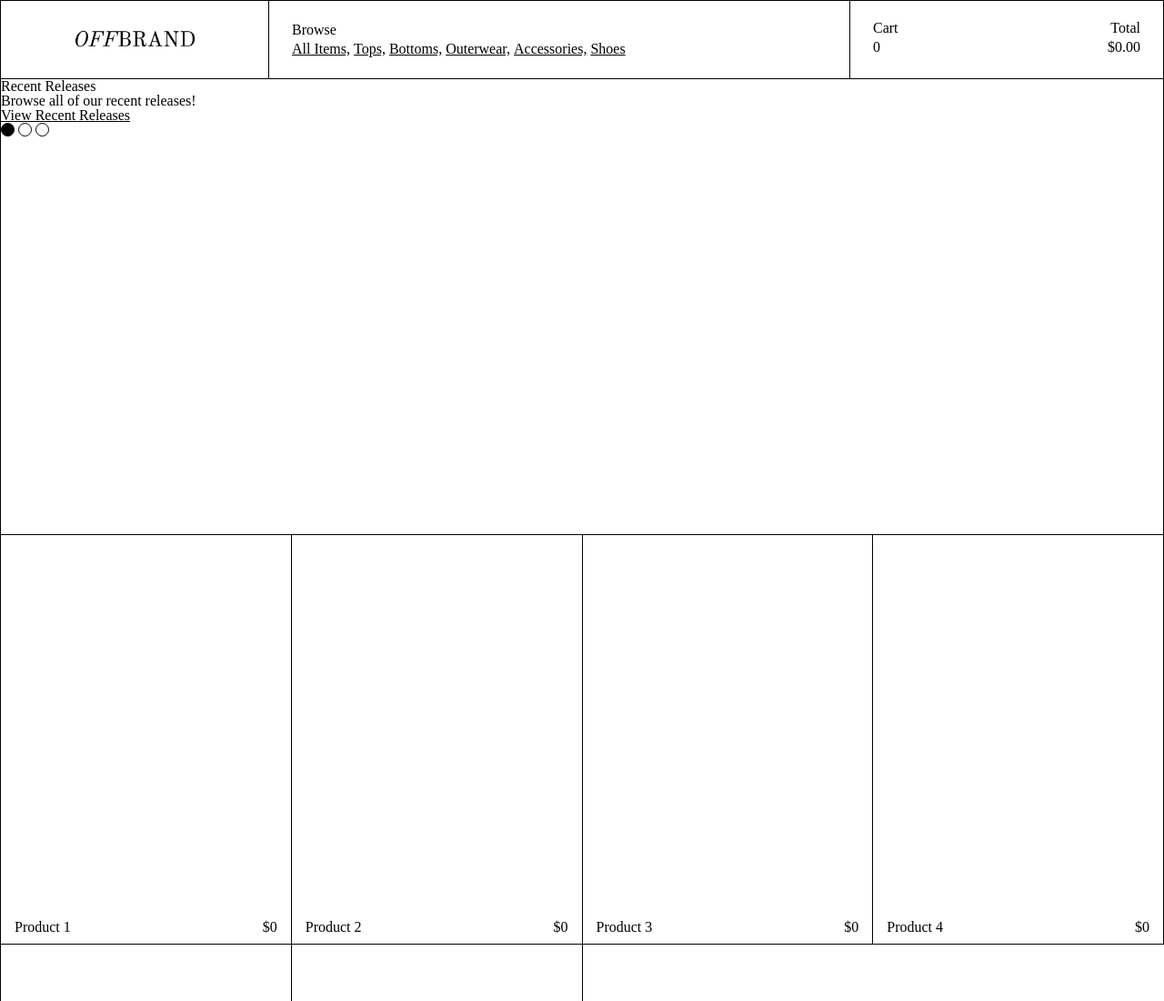
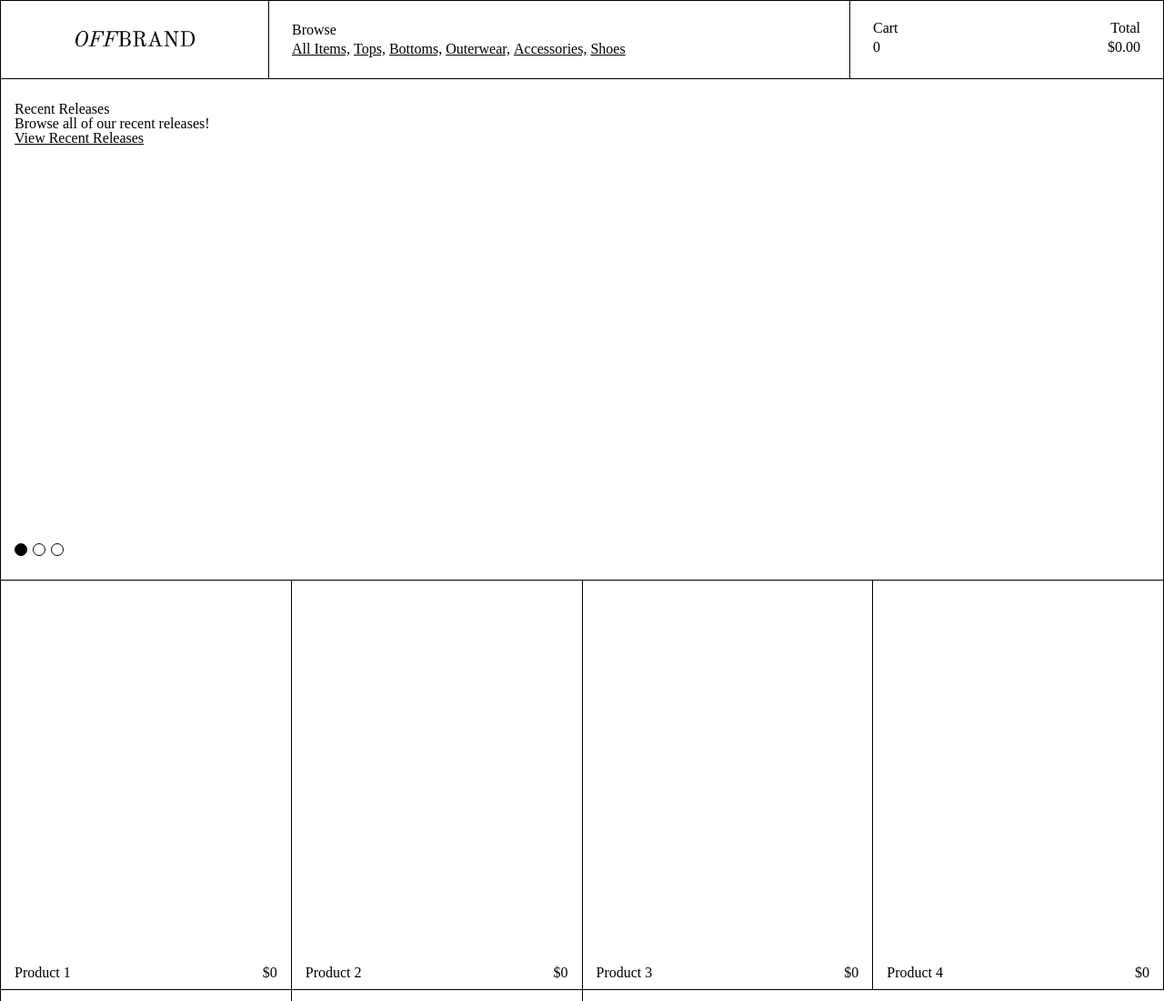
Before and after one commit to j-bren03/offbrand-catalog-v2, a plain HTML site: page index.html in a window 1280 px wide. Shown: the top 1100 px of the page at 91% size. Drawn offline with Linux system fonts and the light colour scheme.

Commit message:
Modify the carousel CSS to tidy up the layout

```diff
--- a/styles/carousel.css
+++ b/styles/carousel.css
@@ -2,6 +2,13 @@
     height: 500px;
     border: 1px solid black;
     border-top: none;
+    padding: 25px 15px;
+    position: relative;
+}
+
+#carousel-section {
+    width: 100%;
+    height: 100%;
 }
 
 .carousel-section-item {
@@ -12,12 +19,19 @@
     display: block;
 }
 
+#carousel-buttons {
+    position: absolute;
+    bottom: 25px;
+}
+
 .carousel-button {
-    width: 15px;
-    height: 15px;
+    width: 14px;
+    height: 14px;
     border: 1px solid black;
-    border-radius: 30px;
+    border-radius: 28px;
     background-color: transparent;
+    cursor: pointer;
+    margin-right: 2px;
 }
 
 .carousel-button.is-active {
```
